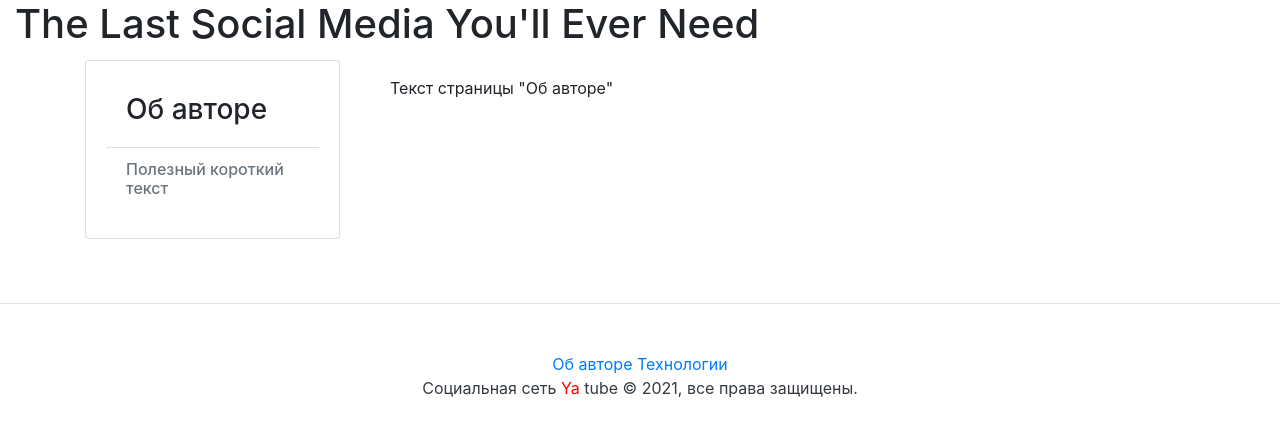
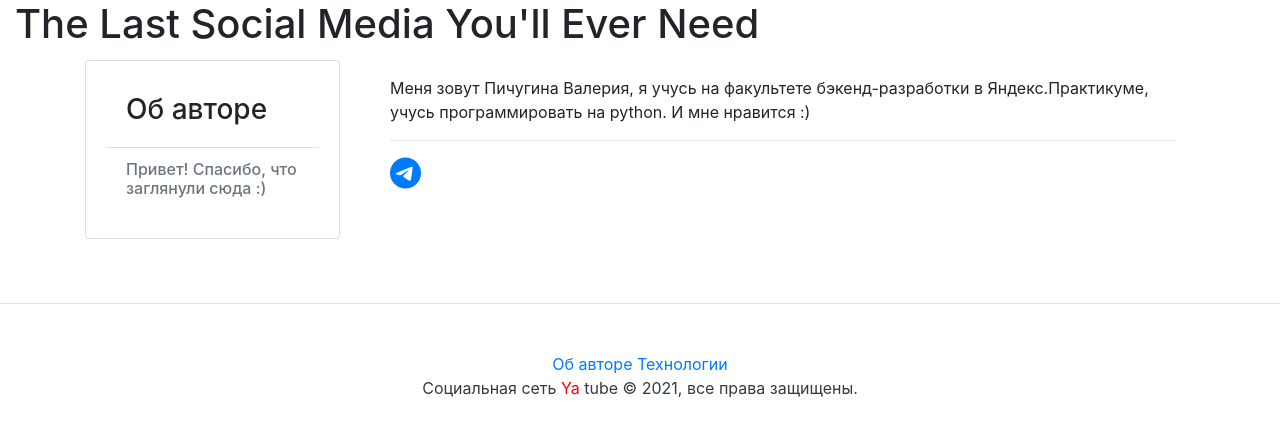
Before and after one commit to pichugina-v/yatube_django, a Django app: page /about/author/ in a window 1280 px wide. Shown: the part 56-493 px from the top of the page. Run offline with Django 3.2, Linux system fonts and the light colour scheme; some libraries are stand-ins or nearby versions.

Commit message:
templates

```diff
--- a/about/templates/author.html
+++ b/about/templates/author.html
@@ -16,7 +16,7 @@
               </li>
               <li class="list-group-item">
                 <div class="h6 text-muted">
-                  Полезный короткий текст
+                  Привет! Спасибо, что заглянули сюда :)
                 </div>
               </li>
             </ul>
@@ -27,7 +27,13 @@
       <div class="col-md-9">
         <div class="card-body">
           <div class="card-text">
-            <p>Текст страницы "Об авторе"</p>
+            <p>
+              Меня зовут Пичугина Валерия,
+              я учусь на факультете бэкенд-разработки в Яндекс.Практикуме,
+              учусь программировать на python. И мне нравится :)
+              <hr>
+              <a href="https://t.me/psyde"><i class="fab fa-telegram-plane fa-2x"></i></a>
+            </p>
           </div>
         </div>
       </div>
--- a/posts/templates/group.html
+++ b/posts/templates/group.html
@@ -1,5 +1,5 @@
 {% extends "base.html" %}
-{% block title %}Записи сообщества {{ group.title }}{% endblock %}
+{% block title %} Записи сообщества {{ group.title }}{% endblock %}
 {% block header %}{{ group.title }}{% endblock %}
 {% block content %}
 {% load thumbnail %}
--- a/posts/templates/post.html
+++ b/posts/templates/post.html
@@ -9,7 +9,7 @@
     </div>
 
     <div class="col-md-9">
-      {% include "post_item.html" with post=post %}
+      {% include "post_item.html" with post=post disable_add_comment_button=True %}
       {% include 'comments.html' %}
     </div>
   </div>
--- a/posts/templates/profile.html
+++ b/posts/templates/profile.html
@@ -1,4 +1,5 @@
 {% extends 'base.html' %}
+{% block title %} Профиль пользователя {% endblock %}
 {% block content %}
 {% load thumbnail %}
 
--- a/templates/base.html
+++ b/templates/base.html
@@ -9,6 +9,7 @@
   <link rel="stylesheet" href="{% static 'bootstrap/dist/css/bootstrap.min.css' %}">
   <script src="{% static 'jquery/dist/jquery.min.js' %}"></script>
   <script src="{% static 'bootstrap/dist/js/bootstrap.min.js' %}"></script>
+  <script src="https://kit.fontawesome.com/0a9d294ac0.js" crossorigin="anonymous"></script>
 </head>
 
 <body>
```
Also changed, not shown: about/templates/tech.html (+7 -2 lines), posts/templates/post_item.html (+7 -5 lines), posts/tests/test_forms.py (+3 -3 lines), posts/templates/profile_item.html (line endings or trailing spaces).
